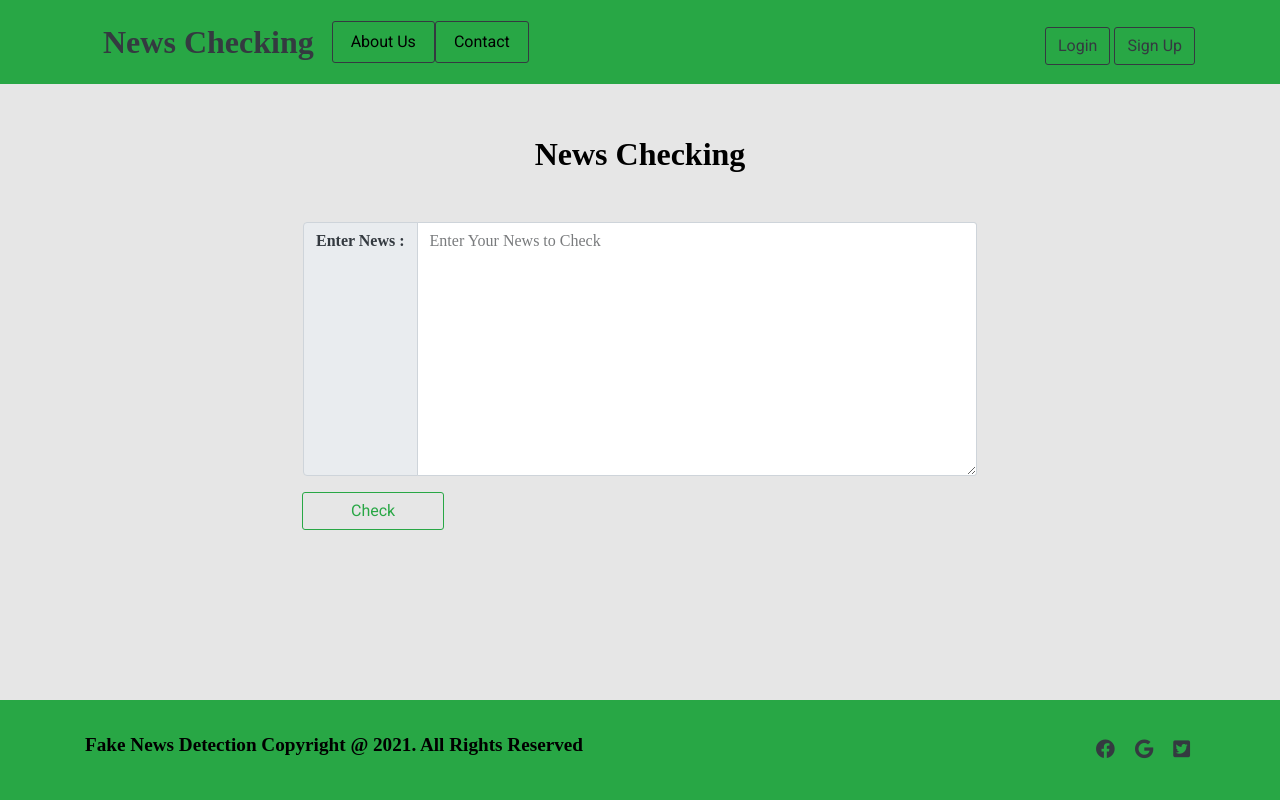
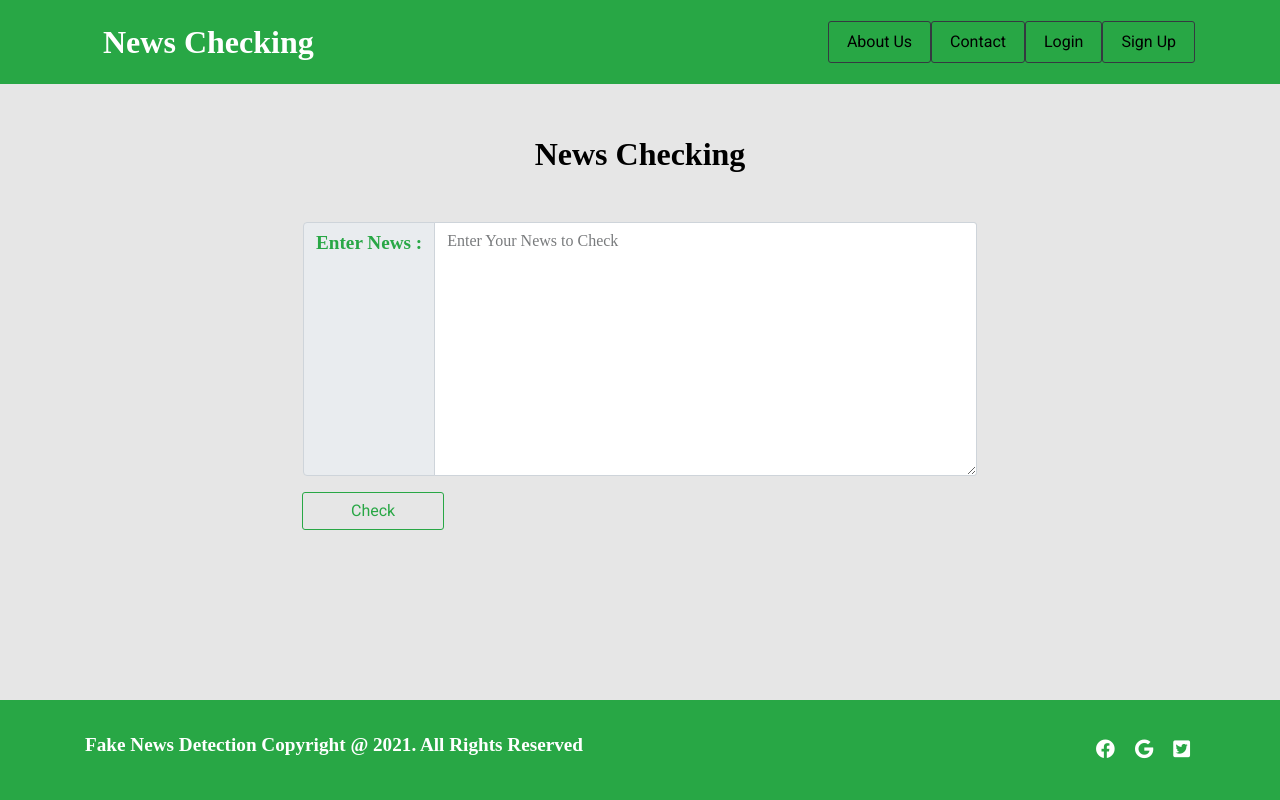
Before and after one commit to arifkhan-silicornya/Fake_News, a Django app: page / in a window 1280 px wide. Run offline with Django 3.2, Linux system fonts and the light colour scheme; parts of the project's set-up code (start-up, migrations or seed data) failed here and were passed over; some libraries are stand-ins or nearby versions.

Commit message:
update template

```diff
--- a/newsCrawl/fakeNews/templates/index.html
+++ b/newsCrawl/fakeNews/templates/index.html
@@ -8,7 +8,7 @@
         {% csrf_token %}
         <div class="input-group mb-3 mt-5">
             <div class="input-group-prepend">
-                <span class="input-group-text text-dark font-weight-bold d-flex align-items-start">Enter News :</span>
+                <span class="input-group-text text-success font-weight-bold d-flex align-items-start" style="font-size: larger;">Enter News :</span>
             </div>
             <textarea name="url" class="form-control text-dark bg-white" placeholder="Enter Your News to Check" cols="30" rows="10" required id="inputurl">{% if b %}{{b}}{% endif %}</textarea>
 
--- a/newsCrawl/fakeNews/templates/layout.html
+++ b/newsCrawl/fakeNews/templates/layout.html
@@ -107,26 +107,43 @@
             <div class="collapse navbar-collapse" id="navcol-1">
                 <ul class="nav navbar-nav nav-right d-flex align-items-center">
                     <li class="nav-item " role="presentation">
-                        <a class="nav-link active text-dark font-weight-bold " href="{% url 'index' %}" style="font-size: 2rem!important;">
+                        <a class="nav-link active text-white font-weight-bold " href="{% url 'index' %}" style="font-size: 2rem!important;">
                             News Checking
                         </a>
                     </li>
-                    <li class="nav-item " role="presentation"><a class="btn nav-link  border border-dark" href="{% url 'about' %}" style="color: #000000;">About Us</a></li>
+                </ul>
+            </div>
+            <p class="ml-auto navbar-text actions">
+                <ul class="nav navbar-nav nav-right d-flex align-items-right">
+                    <li class="nav-item " role="presentation">
+                        <a class="btn nav-link  border border-dark" href="{% url 'about' %}" style="color: #000000;">About Us</a>
+                    </li>
                     <li class="nav-item " role="presentation">
                         <a class="btn nav-link border border-dark " href="{% url 'contact' %}" style="color: #000000;">Contact</a>
                     </li>
                 </ul>
-            </div>
-            <p class="ml-auto navbar-text actions">
-                {% if user.is_authenticated %}
-                <a class="btn border border-dark mx-0 text-dark" href="{% url 'index' %}">{{user.username}}</a>
-                <a class="btn border border-dark mx-0 text-dark" href="{% url 'actionCrawler' %}">Crawling</a>
+                <ul class="nav navbar-nav nav-right d-flex align-items-right">
+                    {% if user.is_authenticated %}
+                    <li class="nav-item " role="presentation">
+                        <a class="btn nav-link  border border-dark" href="{% url 'index' %}" style="color: #000000;">{{user.username}}</a>
+                    </li>
+                    <li class="nav-item " role="presentation">
+                        <a class="btn nav-link border border-dark " href="{% url 'actionCrawler' %}" style="color: #000000;">Crawling</a>
+                    </li>
+                    <li class="nav-item " role="presentation">
+                        <a class="btn nav-link border border-dark " href="{% url 'logout' %}" style="color: #000000;">Logout</a>
+                    </li>
+                    {% else %}
 
+                    <li class="nav-item " role="presentation">
+                        <a class="btn nav-link border border-dark " href="{% url 'login' %}" style="color: #000000;">Login</a>
+                    </li>
 
-                <a class="btn border border-dark mx-0 text-dark" href="{% url 'logout' %}">Logout</a> {% else %}
-                <a class="btn border border-dark mx-0 text-dark" href="{% url 'login' %}">Login</a>
-                <a class="btn border border-dark mx-0 text-dark" href="{% url 'signup' %}">Sign Up</a>
-                {% endif %}
+                    <li class="nav-item " role="presentation">
+                        <a class="btn nav-link border border-dark " href="{% url 'signup' %}" style="color: #000000;">Sign Up</a>
+                    </li>
+                    {% endif %}
+                </ul>
             </p>
         </div>
     </nav>
@@ -142,12 +159,12 @@
     <!-- ........................Footer .................... -->
     <footer class="footer  bg-success ml-0 mt-5 text-center  fixed-bottom font-weight-bold" style="font-size: 1.2rem;">
         <div class="container mt-3 d-flex flex-row justify-content-between text-center">
-            <span class="float-left ml-0 text-center">Fake News Detection Copyright @ 2021. All Rights Reserved</span>
+            <span class="float-left ml-0 text-center text-white">Fake News Detection Copyright @ 2021. All Rights Reserved</span>
             <span class="float-right footer-social-icon mr-0">
                 <ul class="d-flex flex-row">
-                    <li><a href="{% url 'index' %}" class="text-dark"><i class="fab fa-facebook" aria-hidden="true"></i></a></li>
-                    <li><a href="{% url 'index' %}" class="text-dark"><i class="fab fa-google" aria-hidden="true"></i></a></li>
-                    <li><a href="{% url 'index' %}" class="text-dark"><i class="fab fa-twitter-square" aria-hidden="true"></i></a></li>
+                    <li><a href="{% url 'index' %}" class="text-white"><i class="fab fa-facebook" aria-hidden="true"></i></a></li>
+                    <li><a href="{% url 'index' %}" class="text-white"><i class="fab fa-google" aria-hidden="true"></i></a></li>
+                    <li><a href="{% url 'index' %}" class="text-white"><i class="fab fa-twitter-square" aria-hidden="true"></i></a></li>
                 </ul>
             </span>
         </div>
```
